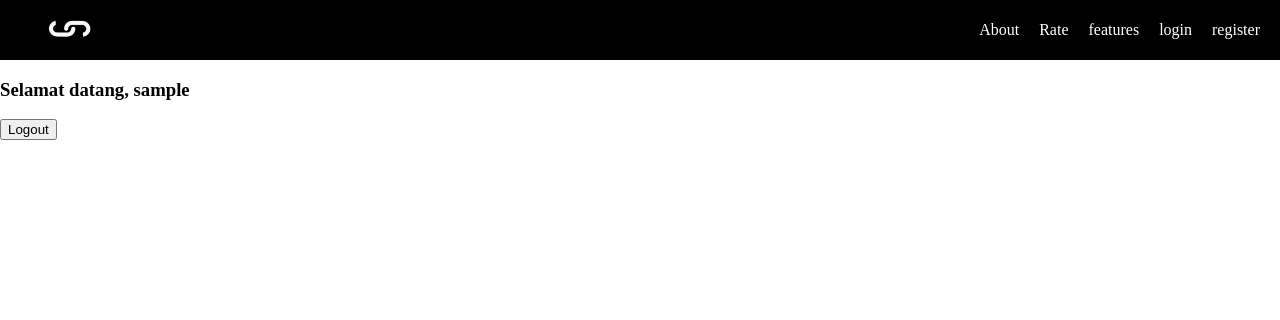
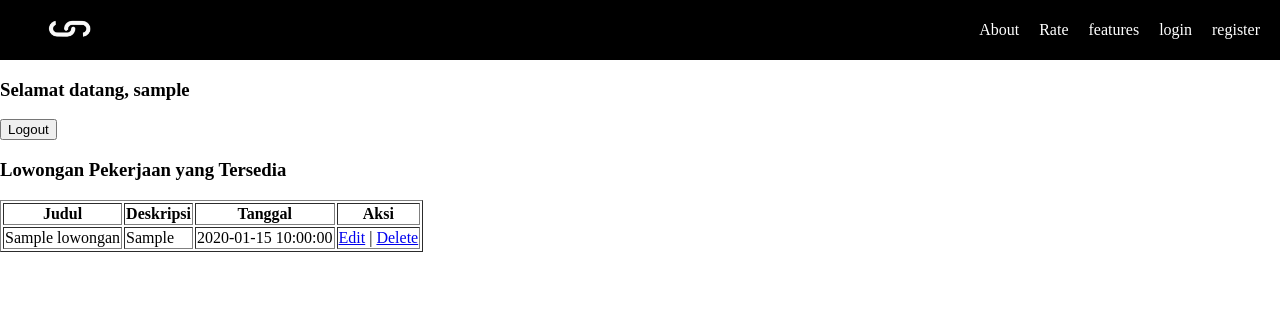
Before and after one commit to ebentarigan/unione, a PHP site: page /dashboard.php in a window 1280 px wide. Shown: the top 320 px of the page. Run offline with PHP 8.4, Linux system fonts and the light colour scheme; the visitor is signed in with stand-in values (Sample User, id 1); tables that the repository leaves empty or names only in its code hold one stand-in row (values such as "Sample post").

Commit message:
Memperbarui fitur dashboard

```diff
--- a/dashboard.php
+++ b/dashboard.php
@@ -1,18 +1,24 @@
 <?php
+include "db_config.php";
 session_start(); // Mulai sesi terlebih dahulu
 
-
+// Mengecek apakah pengguna sudah login
 if (!isset($_SESSION['is_login']) || $_SESSION['is_login'] != true) {
     header("Location: login.php"); // Arahkan ke halaman login
     exit();
 }
 
+// Menangani logout
 if (isset($_POST['logout'])) {
-        session_unset();  // Menghapus semua data session
-        session_destroy(); // Menghancurkan session
-        header("Location: login.php"); // Redirect ke halaman login setelah logout
-        exit();
+    session_unset();
+    session_destroy();
+    header("Location: login.php");
+    exit();
 }
+
+// Ambil data lowongan
+$sql = "SELECT * FROM lowongan";
+$query = mysqli_query($db, $sql);
 ?>
 
 <!DOCTYPE html>
@@ -25,14 +31,47 @@ if (isset($_POST['logout'])) {
 </head>
 <body>
 <?php
-    include "layout/header.html";
+    include "layout/header.html"; // Menyertakan header
 ?>
-<h3>Selamat datang, <?php echo $_SESSION['username']; ?></h3>
 
-<!-- Logout form -->
-<form method="POST">
+<h3>Selamat datang, <?php echo htmlspecialchars($_SESSION['username']); ?></h3>
+
+<!-- Tombol logout -->
+<form method="post">
     <button type="submit" name="logout">Logout</button>
 </form>
 
+<?php
+// Cek apakah ada lowongan
+if (mysqli_num_rows($query) == 0) {
+    // Jika tidak ada lowongan
+    echo '<p>Tidak ada lowongan yang tersedia.</p>';
+    echo '<button class="btn btn-primary" onclick="window.location.href=\'lowongan/addlowongan.php\'">Tambah Lowongan Pekerjaan</button>';
+} else {
+    // Jika ada lowongan
+    echo '<h3>Lowongan Pekerjaan yang Tersedia</h3>';
+    echo "<table border='1'>
+            <tr>
+                <th>Judul</th>
+                <th>Deskripsi</th>
+                <th>Tanggal</th>
+                <th>Aksi</th>
+            </tr>";
+
+    while ($row = mysqli_fetch_assoc($query)) {
+        echo "<tr>
+                <td>" . htmlspecialchars($row['judul']) . "</td>
+                <td>" . htmlspecialchars($row['deskripsi']) . "</td>
+                <td>" . $row['tanggal_posting'] . "</td>
+                <td>
+                    <a href='lowongan/editlowongan.php?id=" . $row['id'] . "'>Edit</a> |
+                    <a href='lowongan/deletelowongan.php?id=" . $row['id'] . "' onclick='return confirm(\"Yakin ingin menghapus?\")'>Delete</a>
+                </td>
+            </tr>";
+    }
+    echo "</table>";
+}
+?>
+
 </body>
 </html>
```
